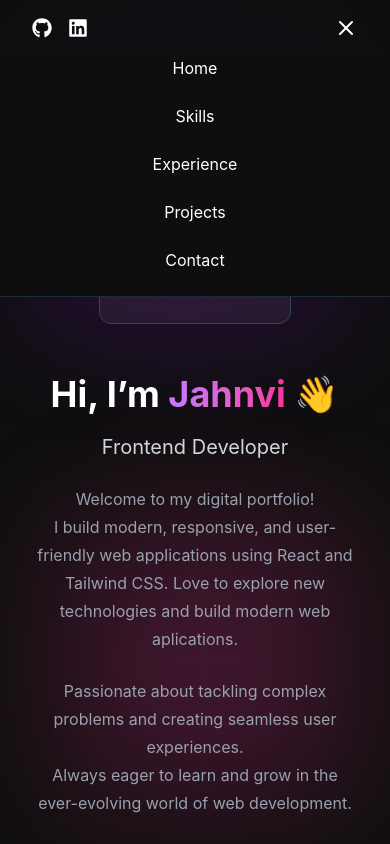
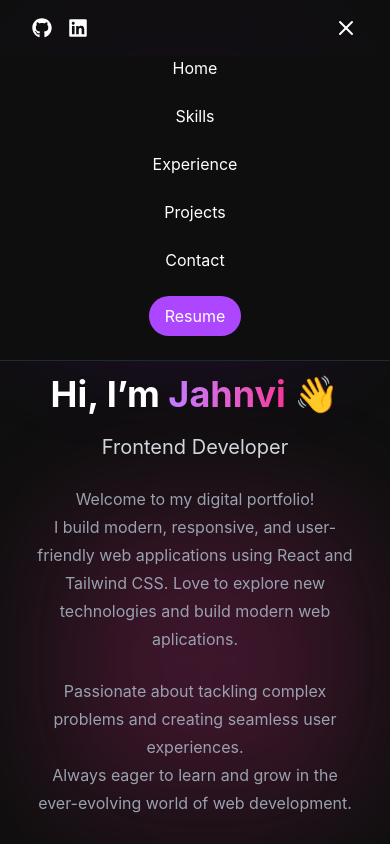
Before and after one commit to jahnvisrivastava01/Portfolio, a React (Vite) app: page / in a window 390 px wide. Both pictures are taken after a click on the element 346 px from the left and 28 px from the top of the page. Shown: the top 844 px of the page. Built offline with nearby package versions, Linux system fonts and the light colour scheme.

Commit message:
added resume

```diff
--- a/src/Navbar.jsx
+++ b/src/Navbar.jsx
@@ -48,6 +48,8 @@ export default function Navbar() {
                         Contact
                     </a>
 
+
+
                    <a
                    href="/Final_Resume.pdf"
                    target="_blank"
@@ -84,6 +86,16 @@ export default function Navbar() {
                     <a href="#contact" onClick={() => setMenuOpen(false)} className="hover:text-purple-400">
                         Contact
                     </a>
+
+                        <a
+      href="/Final_Resume.pdf"
+      target="_blank"
+      rel="noopener noreferrer"
+      onClick={() => setMenuOpen(false)}
+      className="bg-purple-500 hover:bg-purple-600 px-4 py-2 rounded-full transition"
+    >
+      Resume
+    </a>
                 </div>
         )}
 
```
